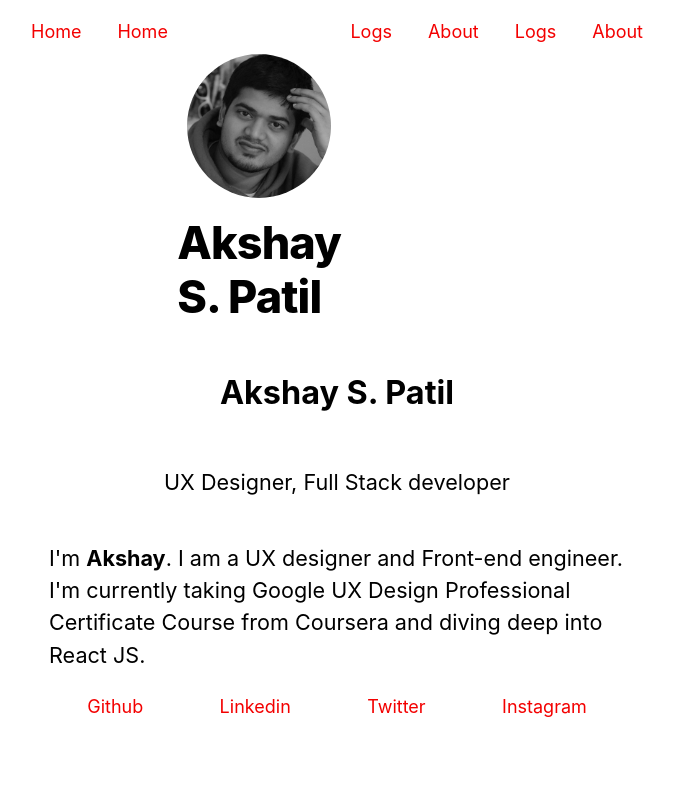
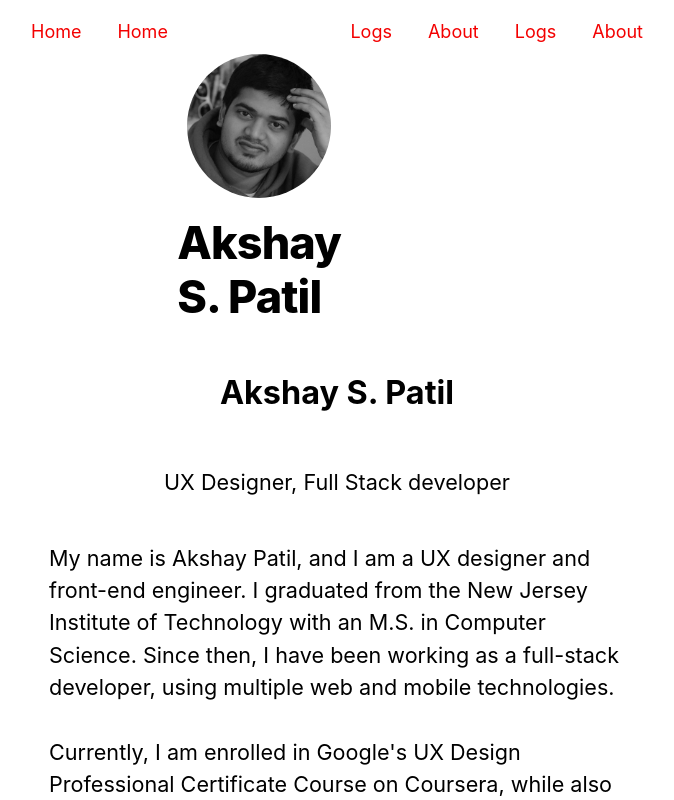
Before and after one commit to akshaypatil26/nextjs-blog, a Next.js app: page /newhome in a window 1280 px wide. Shown: the top 800 px of the page, without its empty margins (303-977 px from the left). Built offline with nearby package versions, Linux system fonts and the light colour scheme.

Commit message:
checkin commit. generated copy for home page using notion ai.

```diff
--- a/components/intropage.js
+++ b/components/intropage.js
@@ -9,18 +9,37 @@ export default function Intropage() {
           <p>UX Designer, Full Stack developer</p>
         </div>
         <p>
-          I'm <b>Akshay</b>. I am a UX designer and Front-end engineer.
+          My name is Akshay Patil, and I am a UX designer and front-end
+          engineer. I graduated from the New Jersey Institute of Technology with
+          an M.S. in Computer Science. Since then, I have been working as a
+          full-stack developer, using multiple web and mobile technologies.
           <br />
-          I'm currently taking Google UX Design Professional Certificate Course
-          from Coursera and diving deep into React JS.{" "}
+          <br />
+          Currently, I am enrolled in Google's UX Design Professional
+          Certificate Course on Coursera, while also expanding my knowledge in
+          React JS. <br />
+          <br />
+          My passion lies in creating unique and accessible digital experiences
+          for end users.
         </p>
       </section>
 
       <section className="sociallinks">
-        <a target="_blank" href="https://github.com/akshaypatil26">Github</a>
-        <a target="_blank" href="https://www.linkedin.com/in/akshaysanjaypatil/">Linkedin</a>
-        <a target="_blank" href="https://twitter.com/foodjunkieguy">Twitter</a>
-        <a target="_blank" href="https://www.instagram.com/foodjunkieguy/">Instagram</a>
+        <a target="_blank" href="https://github.com/akshaypatil26">
+          Github
+        </a>
+        <a
+          target="_blank"
+          href="https://www.linkedin.com/in/akshaysanjaypatil/"
+        >
+          Linkedin
+        </a>
+        <a target="_blank" href="https://twitter.com/foodjunkieguy">
+          Twitter
+        </a>
+        <a target="_blank" href="https://www.instagram.com/foodjunkieguy/">
+          Instagram
+        </a>
       </section>
     </>
   );
```
Also changed, not shown: pages/index.js (+18 -4 lines).
